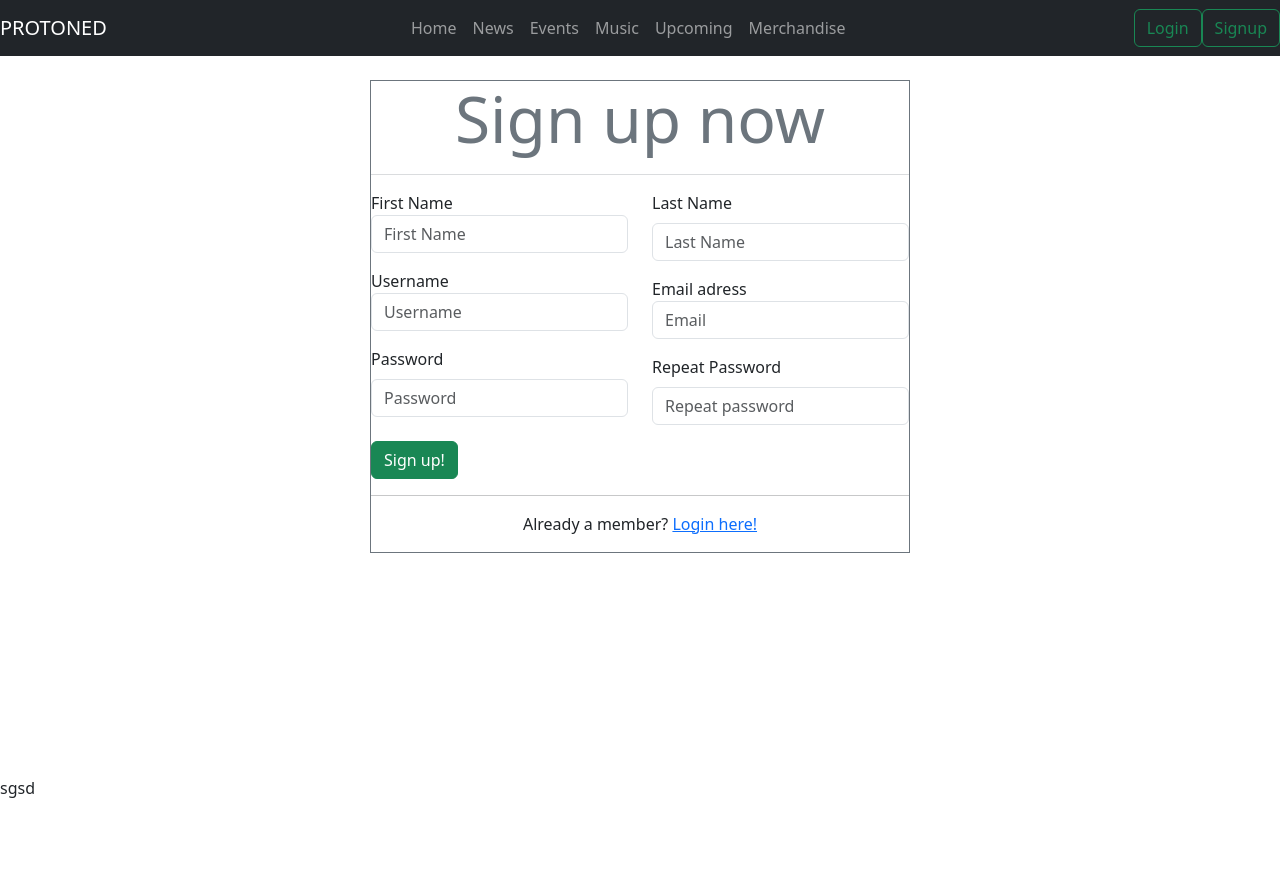
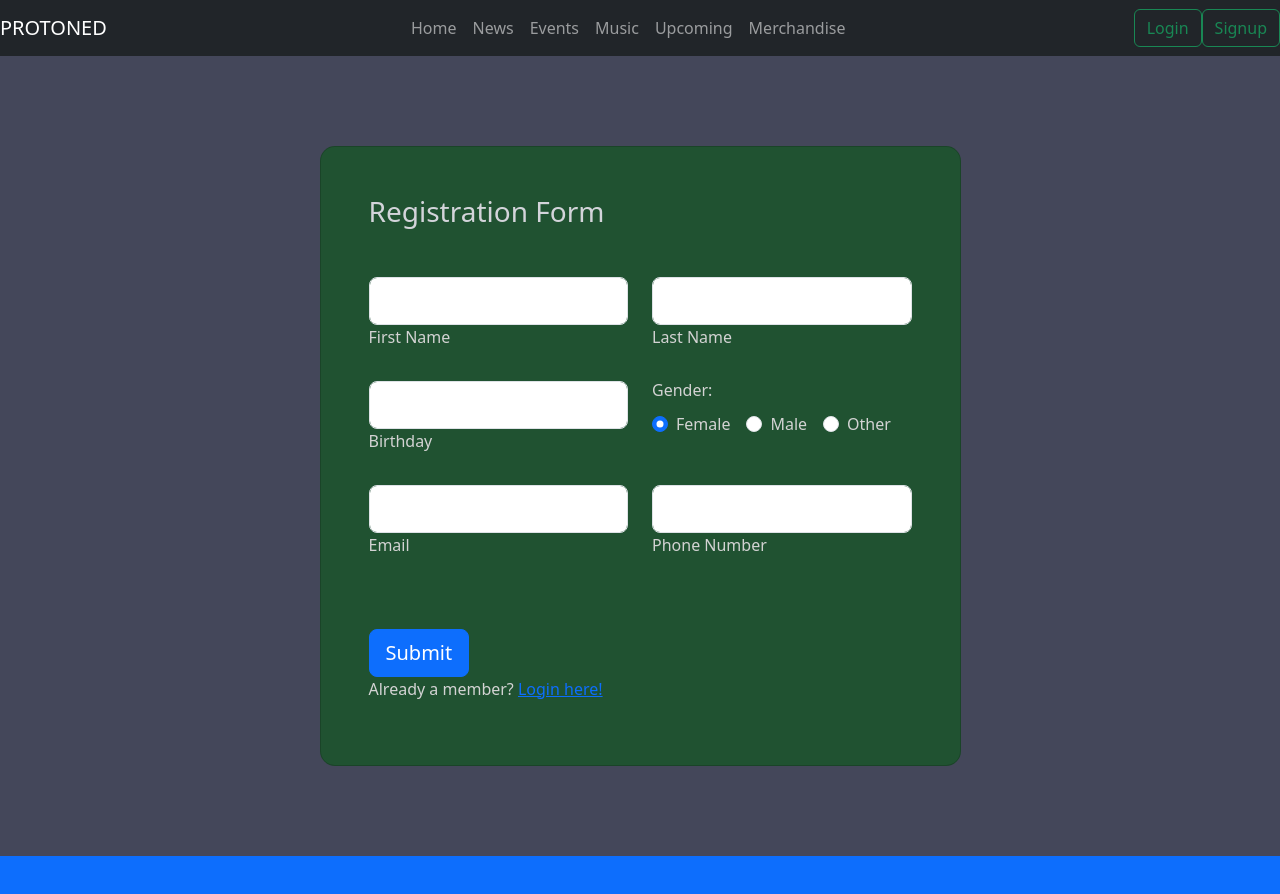
Before and after one commit to NicklasGV/ProtonedMusic, an Angular app in the folder ProtonedMusic-Client/: page /signup in a window 1280 px wide. Shown: the top 894 px of the page. Before the commit the page ends 800 px from the top, so only its background shows below. Built offline with nearby package versions, Linux system fonts and the light colour scheme.

Commit message:
Login and Signup modified

```diff
--- a/ProtonedMusic-Client/src/app/Components/login/login.component.css
+++ b/ProtonedMusic-Client/src/app/Components/login/login.component.css
@@ -0,0 +1,3 @@
+label {
+    color: lightgray;
+}
--- a/ProtonedMusic-Client/src/app/Components/login/login.component.html
+++ b/ProtonedMusic-Client/src/app/Components/login/login.component.html
@@ -1,19 +1,19 @@
-<!--Header-->
+<!--
+<div class="flex-fill  bg-dark-subtle">
   <div class="container d-flex justify-content-center">
       <div class="jumbotron bg-white mt-4 border border-1 border border-secondary">
         <h1 class="display-3 text-center text-secondary">Login<hr></h1>
-      <!--Email-->
+
         <div class="mb-3">
           <label for="inputEmail" class="form label">Email adress</label>
           <input type="email" class="form-control" id="inputEmailId" placeholder="Email ">
         </div>
-      <!--Password-->
+
         <div class="mb-3">
           <label for="inputPassword"  class="form-label">Password</label>
           <input type="password" class="form-control" id="inputPassword" placeholder="Password">
 
         </div>
-        <!--login button-->
           <div class="btn btn-success btn-block">Log in</div>
         <hr class="mt-3">
         <div class="text-center">
@@ -22,3 +22,32 @@
         <p class="text-center font-weight-bold display-4">PROTONED</p>
       </div>
     </div>
+</div> -->
+
+<section class="vh-100" style="background-color: #44475a">
+  <div class="container py-5 h-100">
+    <div class="row d-flex justify-content-center align-items-center h-100">
+      <div class="col-12 col-md-8 col-lg-6 col-xl-5">
+        <div class="card shadow-2-strong" style="border-radius: 1rem; background-color: rgb(32, 82, 49);">
+          <div class="card-body p-5 text-center">
+
+            <h3 class="mb-5" style="color: #d3d4da;">Login</h3>
+
+            <div class="form-outline mb-4">
+              <input type="email" id="typeEmailX-2" class="form-control form-control-lg" />
+              <label class="form-label" for="typeEmailX-2">Email</label>
+            </div>
+
+            <div class="form-outline mb-4">
+              <input type="password" id="typePasswordX-2" class="form-control form-control-lg" />
+              <label class="form-label" for="typePasswordX-2">Password</label>
+            </div>
+
+            <button class="btn btn-primary btn-lg btn-block" type="submit">Login</button>
+            <p style="color: lightgray;">Not a member? <a [routerLink]="['/signup']" routerLinkActive="router-link-active">Signup here!</a></p>
+          </div>
+        </div>
+      </div>
+    </div>
+  </div>
+</section>
--- a/ProtonedMusic-Client/src/app/Components/signup/signup.component.css
+++ b/ProtonedMusic-Client/src/app/Components/signup/signup.component.css
@@ -0,0 +1,3 @@
+label {
+    color: lightgray;
+}
--- a/ProtonedMusic-Client/src/app/Components/signup/signup.component.html
+++ b/ProtonedMusic-Client/src/app/Components/signup/signup.component.html
@@ -1,53 +1,121 @@
-<!--Header-->
+<!--
 <div class="container d-flex justify-content-center">
     <div class="jumbotron bg-white mt-4 border border-1 border border-secondary">
       <h1 class="display-3 text-center text-secondary">Sign up now
         <hr>
       </h1>
-
-      <!--rows-->
       <div id="signupForm" class="row">
-        <!--Columns-->
         <div class="col">
-          <!--First Name-->
           <div class="mb-3">
             <label for="inputFirstName" class="form label">First Name</label>
             <input type="firstName" class="form-control" id="inputFirstNameId" placeholder="First Name" required>
           </div>
-          <!--Username-->
           <div class="mb-3">
             <label for="inputUsername" class="form label">Username</label>
             <input type="userName" class="form-control" id="inputUsernameId" placeholder="Username" required>
           </div>
-          <!--Password-->
           <div class="mb-3 ">
             <label for="inputPassword" class="form-label">Password</label>
             <input type="password" class="form-control" id="inputPassword" placeholder="Password" required>
           </div>
         </div>
         <div class="col">
-          <!--Last Name-->
           <div class="mb-3">
             <label for="inputLastName" class="form-label">Last Name</label>
             <input type="lastName" class="form-control" id="inputLastNameId" placeholder="Last Name" required>
           </div>
-          <!--Email-->
           <div class="mb-3">
             <label for="inputEmail" class="form label">Email adress</label>
             <input type="email" class="form-control" id="inputEmailId" placeholder="Email" required>
           </div>
-          <!--Repeat password-->
           <div class="mb-3">
             <label for="inputRepeatPassword" class="form-label">Repeat Password</label>
             <input type="Password" class="form-control" id="inputRepeatPassword" placeholder="Repeat password" required>
           </div>
         </div>
       </div>
-      <!--login button-->
       <div class="btn btn-success btn-block">Sign up!</div>
       <hr class="mt-3">
       <div class="text-center">
         <p>Already a member? <a [routerLink]="['/login']" routerLinkActive="router-link-active"> Login here!</a></p>
       </div>
     </div>
-  </div>
+  </div> -->
+
+  <section class="vh-100" style="background-color: #44475a">
+    <div class="container py-5 h-100">
+      <div class="row justify-content-center align-items-center h-100">
+        <div class="col-12 col-lg-9 col-xl-7">
+          <div class="card shadow-2-strong card-registration" style="border-radius: 15px; background-color: rgb(32, 82, 49);">
+            <div class="card-body p-4 p-md-5">
+              <h3 class="mb-4 pb-2 pb-md-0 mb-md-5" style="color: #d3d4da;">Registration Form</h3>
+              <form>
+
+                <div class="row">
+                  <div class="col-md-6 mb-4">
+                    <div class="form-outline">
+                      <input type="text" id="firstName" class="form-control form-control-lg" />
+                      <label class="form-label" for="firstName">First Name</label>
+                    </div>
+                  </div>
+                  <div class="col-md-6 mb-4">
+                    <div class="form-outline">
+                      <input type="text" id="lastName" class="form-control form-control-lg" />
+                      <label class="form-label" for="lastName">Last Name</label>
+                    </div>
+                  </div>
+                </div>
+                <div class="row">
+                  <div class="col-md-6 mb-4 d-flex align-items-center">
+
+                    <div class="form-outline datepicker w-100">
+                      <input type="text" class="form-control form-control-lg" id="birthdayDate" />
+                      <label for="birthdayDate" class="form-label">Birthday</label>
+                    </div>
+                  </div>
+                  <div class="col-md-6 mb-4">
+                    <h6 class="mb-2 pb-1" style="color: lightgray;">Gender: </h6>
+                    <div class="form-check form-check-inline">
+                      <input class="form-check-input" type="radio" name="inlineRadioOptions" id="femaleGender"
+                        value="option1" checked />
+                      <label class="form-check-label" for="femaleGender">Female</label>
+                    </div>
+                    <div class="form-check form-check-inline">
+                      <input class="form-check-input" type="radio" name="inlineRadioOptions" id="maleGender"
+                        value="option2" />
+                      <label class="form-check-label" for="maleGender">Male</label>
+                    </div>
+                    <div class="form-check form-check-inline">
+                      <input class="form-check-input" type="radio" name="inlineRadioOptions" id="otherGender"
+                        value="option3" />
+                      <label class="form-check-label" for="otherGender">Other</label>
+                    </div>
+                  </div>
+                </div>
+                <div class="row">
+                  <div class="col-md-6 mb-4 pb-2">
+
+                    <div class="form-outline">
+                      <input type="email" id="emailAddress" class="form-control form-control-lg" />
+                      <label class="form-label" for="emailAddress">Email</label>
+                    </div>
+                  </div>
+                  <div class="col-md-6 mb-4 pb-2">
+
+                    <div class="form-outline">
+                      <input type="tel" id="phoneNumber" class="form-control form-control-lg" />
+                      <label class="form-label" for="phoneNumber">Phone Number</label>
+                    </div>
+                  </div>
+                </div>
+                <div class="mt-4 pt-2">
+                  <input class="btn btn-primary btn-lg" type="submit" value="Submit" />
+                  <p style="color: lightgray;">Already a member? <a [routerLink]="['/login']" routerLinkActive="router-link-active"> Login here!</a></p>
+                </div>
+              </form>
+            </div>
+          </div>
+        </div>
+      </div>
+    </div>
+  </section>
--- a/ProtonedMusic-Client/src/app/Shared/footer/footer.component.html
+++ b/ProtonedMusic-Client/src/app/Shared/footer/footer.component.html
@@ -1,3 +1,3 @@
-<div class="fixed-bottom">
-sgsd
-</div>
+<div
+    class="d-flex flex-column flex-md-row text-center text-md-start justify-content-between py-4 px-4 px-xl-5 bg-primary">
+  </div>
```
Lines whose indentation alone changed are shown as unchanged.
